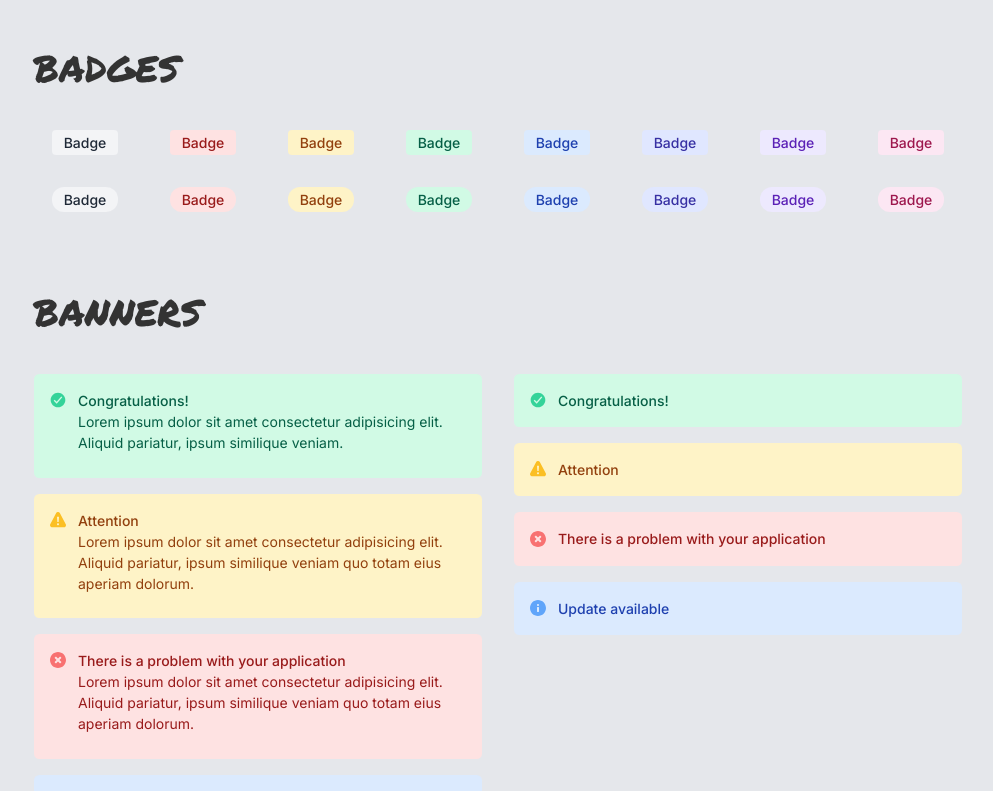
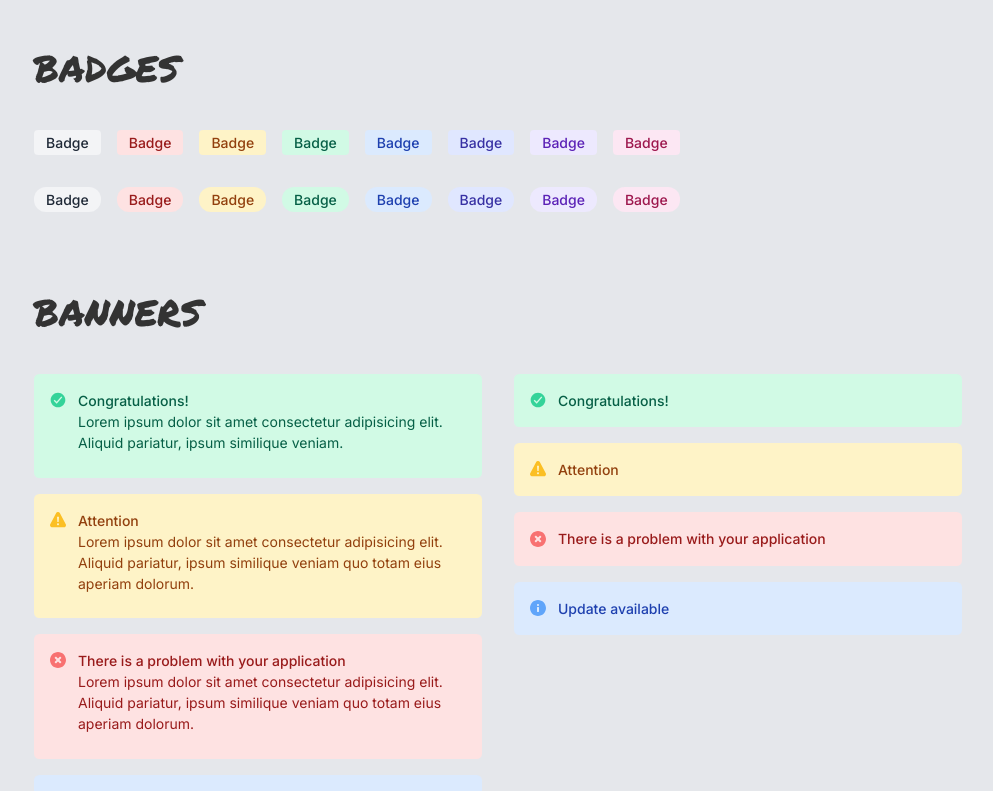
Before and after one commit to BastienWinant/components-library, a React (Vite) app: page / in a window 1280 px wide. Shown: the top 791 px of the page, without its empty margins (142-1135 px from the left). Built offline with nearby package versions, Linux system fonts and the light colour scheme.

Commit message:
code cleanup

```diff
--- a/src/App.css
+++ b/src/App.css
@@ -38,17 +38,14 @@ section {
 }
 
 .row {
-  display: grid;
-  grid-template-columns: repeat(auto-fit, minmax(4.5em , 1fr));
-  grid-auto-rows: auto;
-  justify-items: center;
+  display: flex;
+  flex-wrap: wrap;
   gap: 1em;
 }
 
 .column {
-  display: grid;
-  grid-template-columns: 1fr;
-  grid-auto-rows: auto;
+  display: flex;
+  flex-direction: column;
   gap: 1em;
 }
 
```
Also changed, not shown: src/components/Testimonial/Testimonial.jsx (+0 -10 lines).
